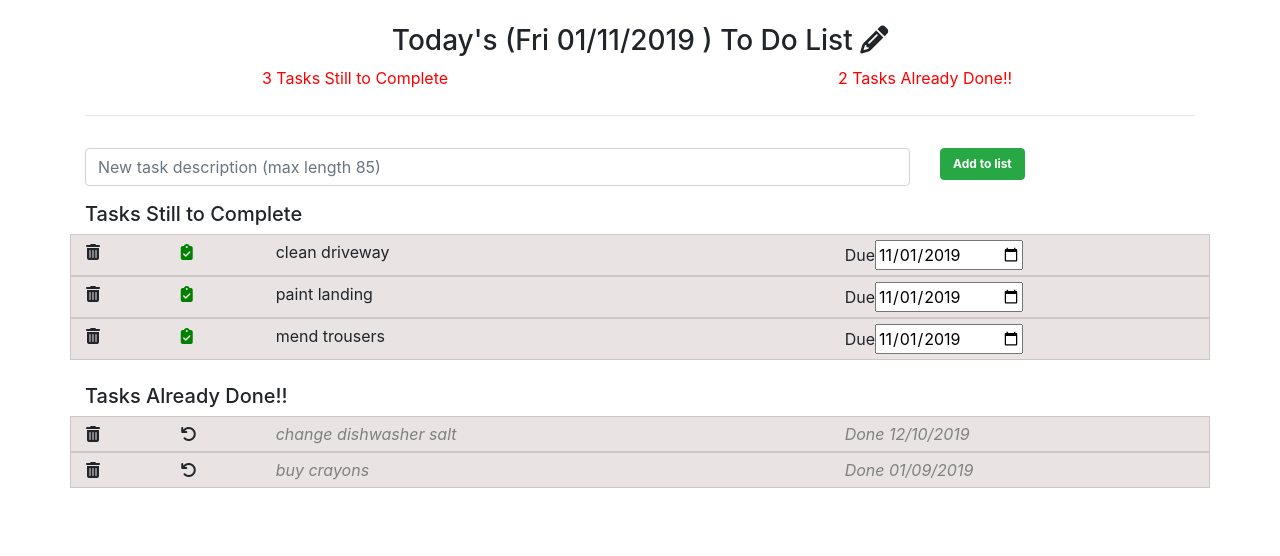
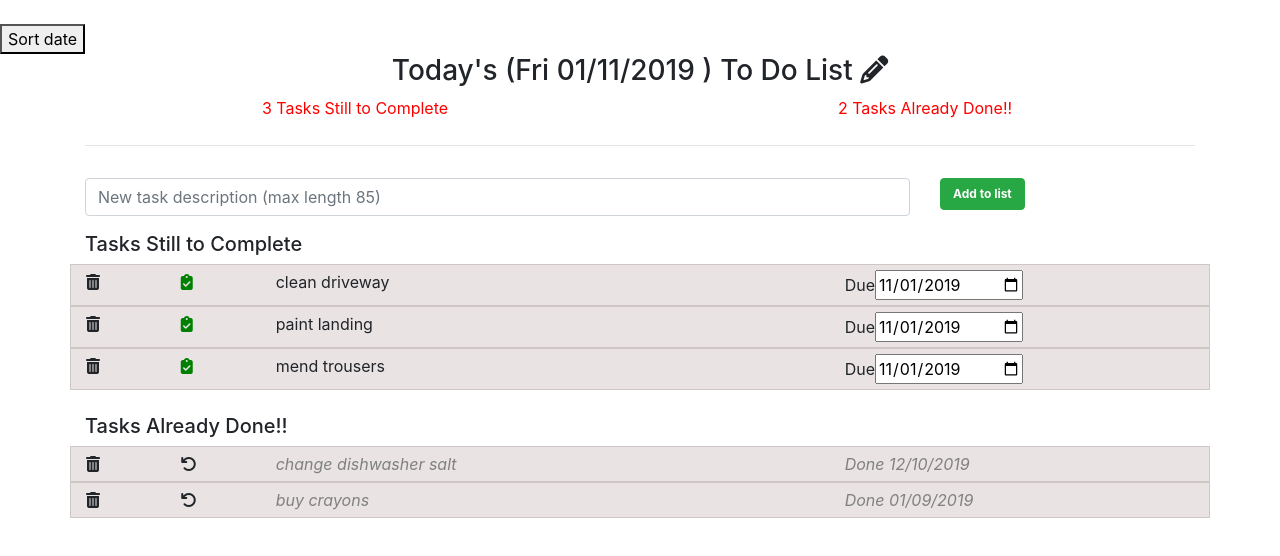
Before and after one commit to helenjgardner/final_todo_application, a React (Create React App) app: page / in a window 1280 px wide. Shown: the top 556 px of the page. Built offline with nearby package versions, Linux system fonts and the light colour scheme.

Commit message:
attempting to sort by date

```diff
--- a/src/App.js
+++ b/src/App.js
@@ -11,9 +11,9 @@ class App extends React.Component {
 
   state = {
     tasks: [
-      { text: "clean driveway", completed: false, dateDue: moment().format("YYYY-MM-DD"), dateDone: "", id: uuid() },
-      { text: "paint landing", completed: false, dateDue: moment().format("YYYY-MM-DD"), dateDone: "", id: uuid() },
-      { text: "mend trousers", completed: false, dateDue: moment().format("YYYY-MM-DD"), dateDone: "", id: uuid() },
+      { text: "clean driveway", completed: false, dateDue: moment().format("YYYY-MM-DD"), dateDone: moment("10/13/2019").format("DD/MM/YYYY"), id: uuid() },
+      { text: "paint landing", completed: false, dateDue: moment().format("YYYY-MM-DD"), dateDone: moment("10/01/2019").format("DD/MM/YYYY"), id: uuid() },
+      { text: "mend trousers", completed: false, dateDue: moment().format("YYYY-MM-DD"), dateDone: moment("10/12/2019").format("DD/MM/YYYY"), id: uuid() },
       { text: "change dishwasher salt", completed: true, dateDue: moment().format("YYYY-MM-DD"), dateDone: moment("10/12/2019").format("DD/MM/YYYY"), id: uuid() },
       { text: "buy crayons", completed: true, dateDue: moment().format("YYYY-MM-DD"), dateDone: moment("09/01/2019").format("DD/MM/YYYY"), id: uuid() }
     ],
@@ -50,15 +50,15 @@ class App extends React.Component {
     })
   }
 
-  toggleTaskStatus = (id,result) => {
+  toggleTaskStatus = (id, result) => {
     // if result is true then dealing with task changing from 'not done' to 'done'
     const tasksCopy = this.state.tasks.slice();
     tasksCopy.forEach(item => {
       if (item.id === id) {
         // completed can be set to result
-          item.completed=result;
+        item.completed = result;
         // if true then dateDone is set to today, otherwise it's undone and dateDone is blank
-          result ? item.dateDone=moment().format("DD/MM/YYYY") : item.dateDone=''
+        result ? item.dateDone = moment().format("DD/MM/YYYY") : item.dateDone = ''
       }
     })
     this.setState({
@@ -69,21 +69,29 @@ class App extends React.Component {
   setDateDue = (id, date) => {
     const tasksCopy = this.state.tasks.slice();
     tasksCopy.forEach(item => {
-      if (item.id === id) {item.dateDue=date};
+      if (item.id === id) { item.dateDue = date };
     })
     this.setState({
       tasks: tasksCopy
     })
   }
 
+  sort = () => {
+    const tasksCopy = this.state.tasks;
+    tasksCopy.sort(function(a, b){return a.dateDone - b.DateDone})
+
+    alert(tasksCopy[0].dateDone,tasksCopy[1].dateDone);
+  }
+
   render() {
 
-    const tasksToDo=this.state.tasks.filter( item =>{return !item.completed})
-    const tasksDone=this.state.tasks.filter( item =>{return item.completed})
+    const tasksToDo = this.state.tasks.filter(item => { return !item.completed })
+    const tasksDone = this.state.tasks.filter(item => { return item.completed })
 
     return (
       <div>
         <br />
+        <button onClick={this.sort}>Sort date </button>
         <h3> Today's ({this.state.dateToday} ) To Do List <i className="fas fa-pencil-alt"> </i> </h3>
         <div className="container">
           <div className="row" id="totalItem">
@@ -105,7 +113,7 @@ class App extends React.Component {
               dateDue={item.dateDue}
               deleteTaskFunc={this.deleteTask}
               toggleTaskFunc={this.toggleTaskStatus}
-              setDateDueFunc={this.setDateDue}/>
+              setDateDueFunc={this.setDateDue} />
           })}
           <br />
           <h5> Tasks Already Done!!</h5>
```
Lines whose indentation alone changed are shown as unchanged.
